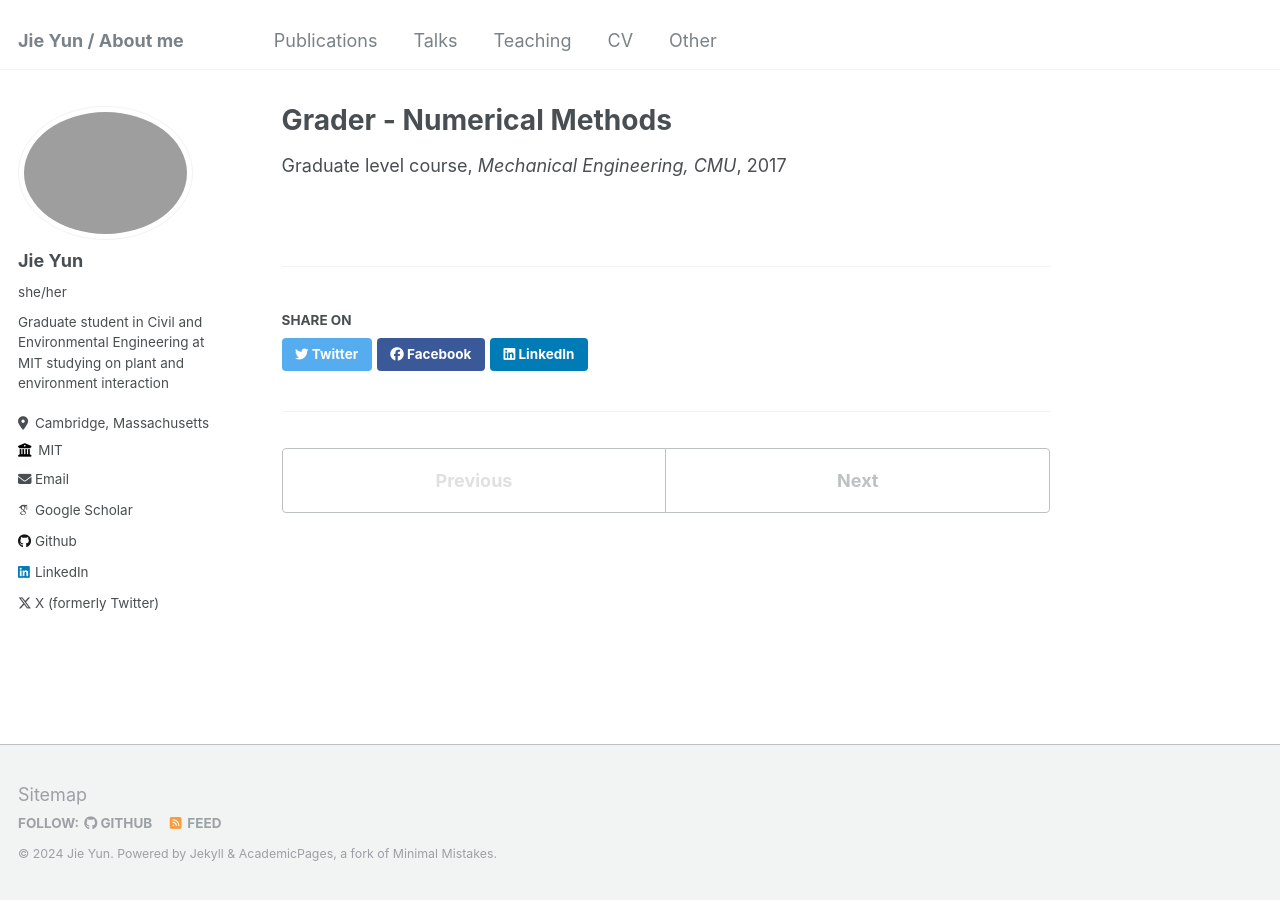
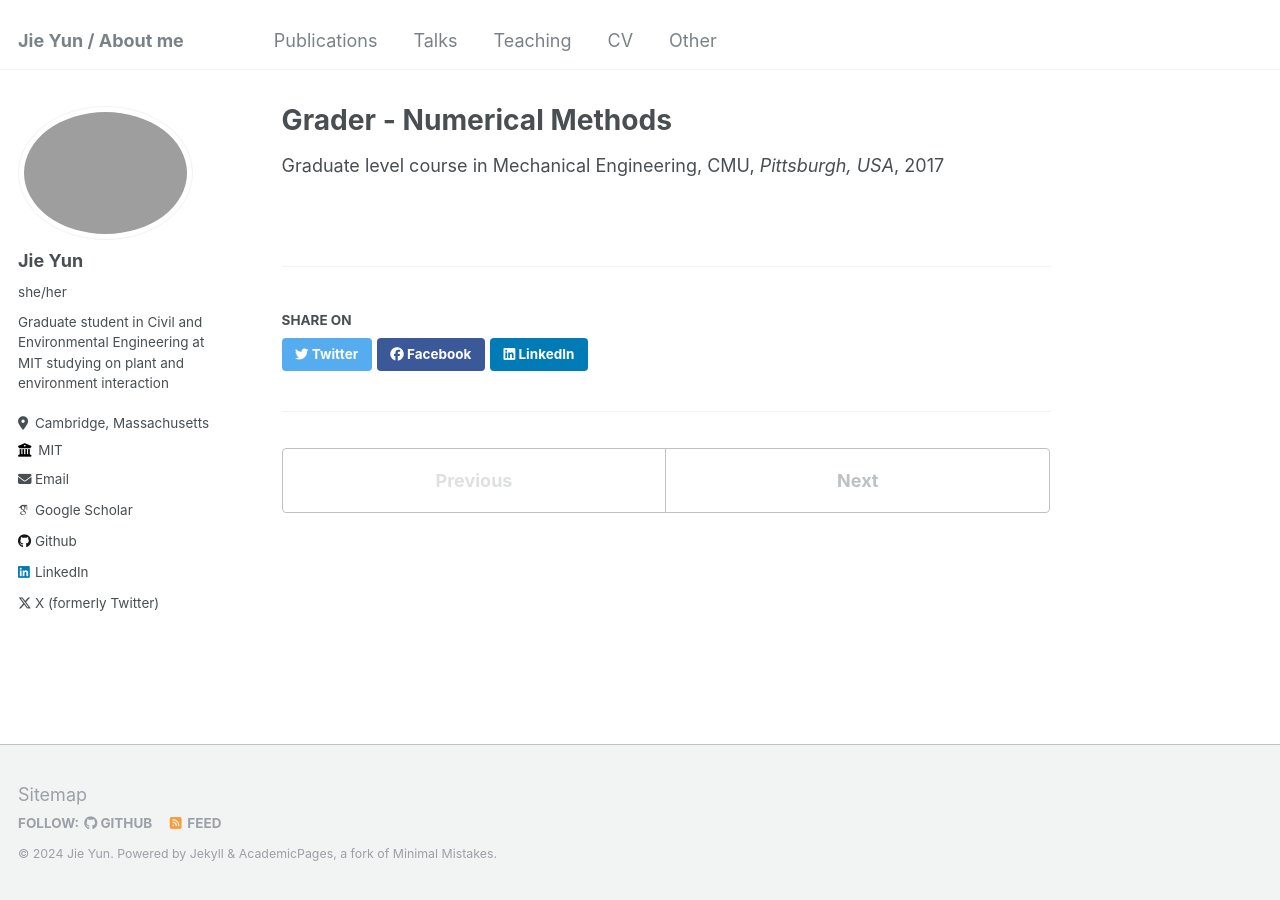
Before and after one commit to jyjiey/jyjiey.github.io, a Jekyll site: the page built from _teaching/2015-spring-teaching-2.md, in a window 1280 px wide. Built offline with Jekyll 4.4.1, drawn with Linux system fonts in a browser that asks for light colours; some web fonts are replaced.

Commit message:
Update 2015-spring-teaching-2.md

```diff
--- a/_teaching/2015-spring-teaching-2.md
+++ b/_teaching/2015-spring-teaching-2.md
@@ -1,9 +1,9 @@
 ---
 title: "Grader - Numerical Methods"
 collection: teaching
-type: "Graduate level course"
+type: "Graduate level course in Mechanical Engineering, CMU"
 permalink: /teaching/2015-spring-teaching-1
-venue: "Mechanical Engineering, CMU"
+venue: "Pittsburgh, USA"
 date: 2017-9-01
 location: "Pittsburgh, USA"
 ---
```
